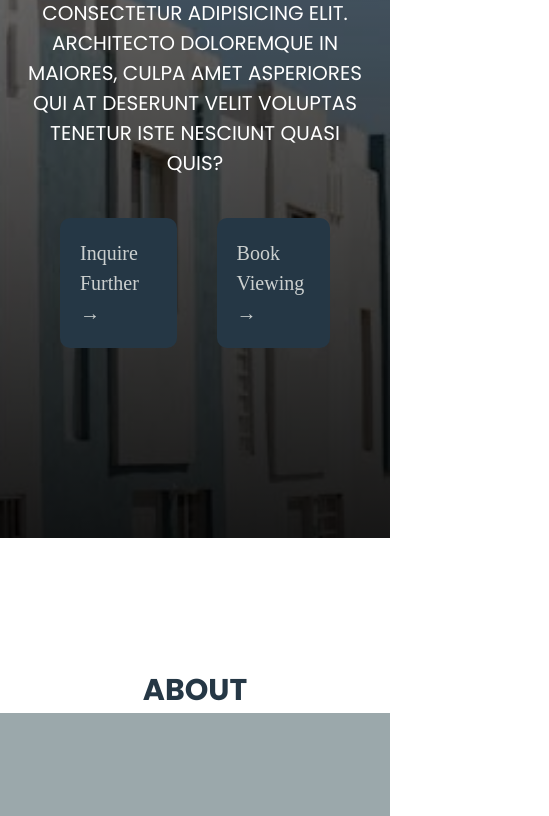
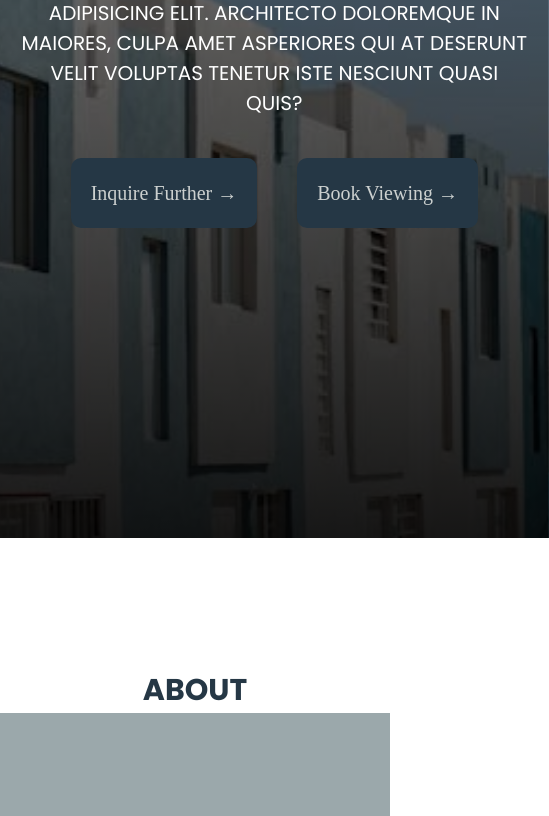
Before and after one commit to miriammugure/urban_haven, a website built with Vite: page index.html in a window 390 px wide. Shown: the part 306-1122 px from the top of the page, 549 px wide, since content can reach past the window. Built offline with nearby package versions, Linux system fonts and the light colour scheme; files whose address does not match are found by name; a web font is replaced by a local one.

Commit message:
add responsiveness

```diff
--- a/style.css
+++ b/style.css
@@ -80,6 +80,7 @@ body {
 .home {
   /* background-color: var(--primary-color); */
   height: 100vh;
+  width: 100%;
   padding-top: 8rem;
   display: flex;
   flex-direction: column;
@@ -501,7 +502,7 @@ footer {
   /* homeresponsiveness */
   .home {
     padding-top: 15rem;
-   min-width:70%;
+   width: 65vh;
   }
 
   .apartments {
```
